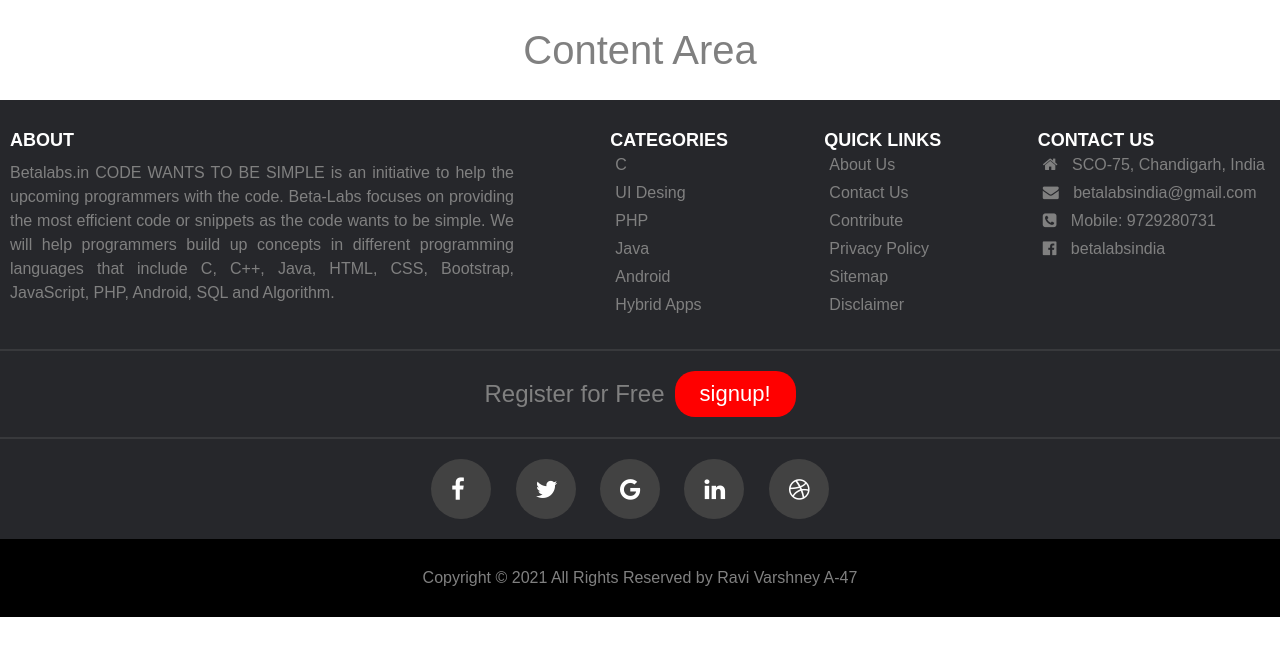
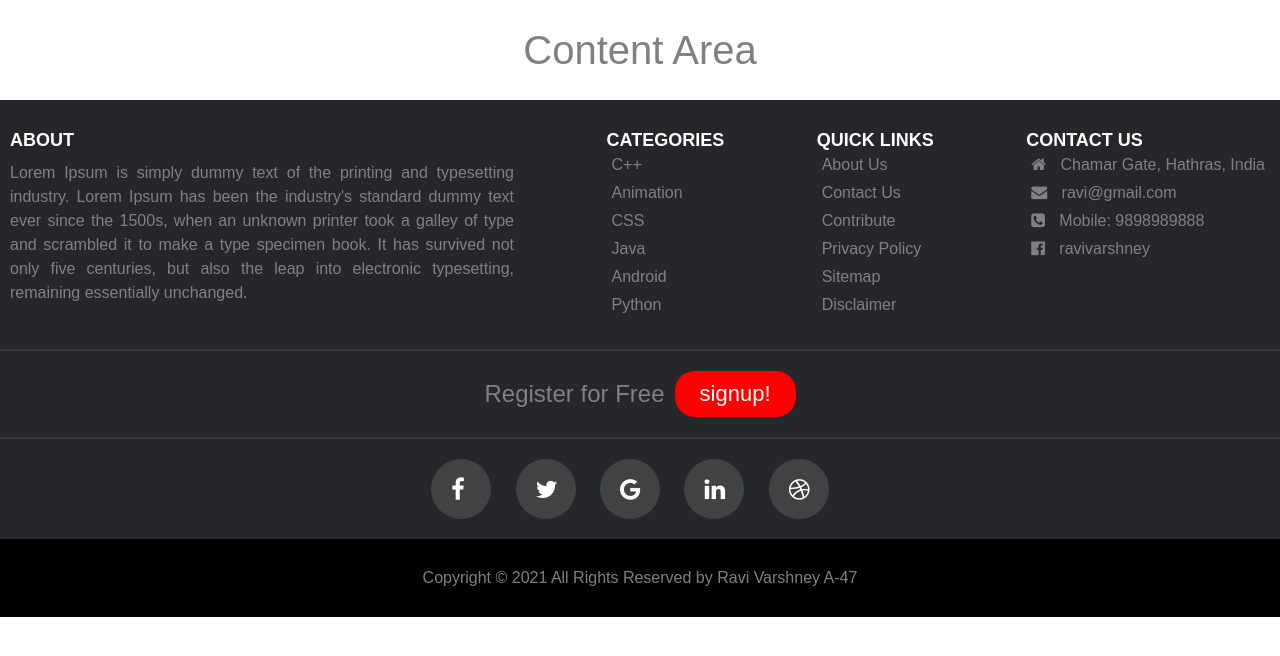
Before and after one commit to ravivarshney2000/practical11-fs, a plain HTML site: page index.html in a window 1280 px wide. Drawn offline with Linux system fonts and the light colour scheme.

Commit message:
Update index.html

```diff
--- a/index.html
+++ b/index.html
@@ -19,23 +19,23 @@
         <section class="about">
           <h2>About</h2>
           <p>
-            Betalabs.in CODE WANTS TO BE SIMPLE is an initiative to help the
-            upcoming programmers with the code. Beta-Labs focuses on providing
-            the most efficient code or snippets as the code wants to be simple.
-            We will help programmers build up concepts in different programming
-            languages that include C, C++, Java, HTML, CSS, Bootstrap,
-            JavaScript, PHP, Android, SQL and Algorithm.
+            Lorem Ipsum is simply dummy text of the printing and
+            typesetting industry. Lorem Ipsum has been the industry's
+            standard dummy text ever since the 1500s, when an unknown printer
+            took a galley of type and scrambled it to make a type specimen book.
+            It has survived not only five centuries, but also the leap into electronic
+            typesetting, remaining essentially unchanged.
           </p>
         </section>
         <section class="link1">
           <h2>Categories</h2>
           <ul>
-            <li><a href="#">C</a></li>
-            <li><a href="#">UI Desing</a></li>
-            <li><a href="#">PHP</a></li>
+            <li><a href="#">C++</a></li>
+            <li><a href="#">Animation</a></li>
+            <li><a href="#">CSS</a></li>
             <li><a href="#">Java</a></li>
             <li><a href="#">Android</a></li>
-            <li><a href="#">Hybrid Apps</a></li>
+            <li><a href="#">Python</a></li>
           </ul>
         </section>
         <section class="link2">
@@ -53,19 +53,19 @@
           <h2>Contact Us</h2>
           <ul>
             <li>
-              <i class="fa fa-home"></i> <span>SCO-75, Chandigarh, India</span>
+              <i class="fa fa-home"></i> <span>Chamar Gate, Hathras, India</span>
             </li>
             <li>
               <i class="fa fa-envelope"></i>
-              <span>betalabsindia@gmail.com</span>
+              <span>ravi@gmail.com</span>
             </li>
             <li>
               <i class="fa fa-phone-square"></i>
-              <span>Mobile: 9729280731</span>
+              <span>Mobile: 9898989888</span>
             </li>
             <li>
               <i class="fa fa-facebook-official"></i>
-              <a href="#">betalabsindia</a>
+              <a href="#">ravivarshney</a>
             </li>
           </ul>
         </section>
```
